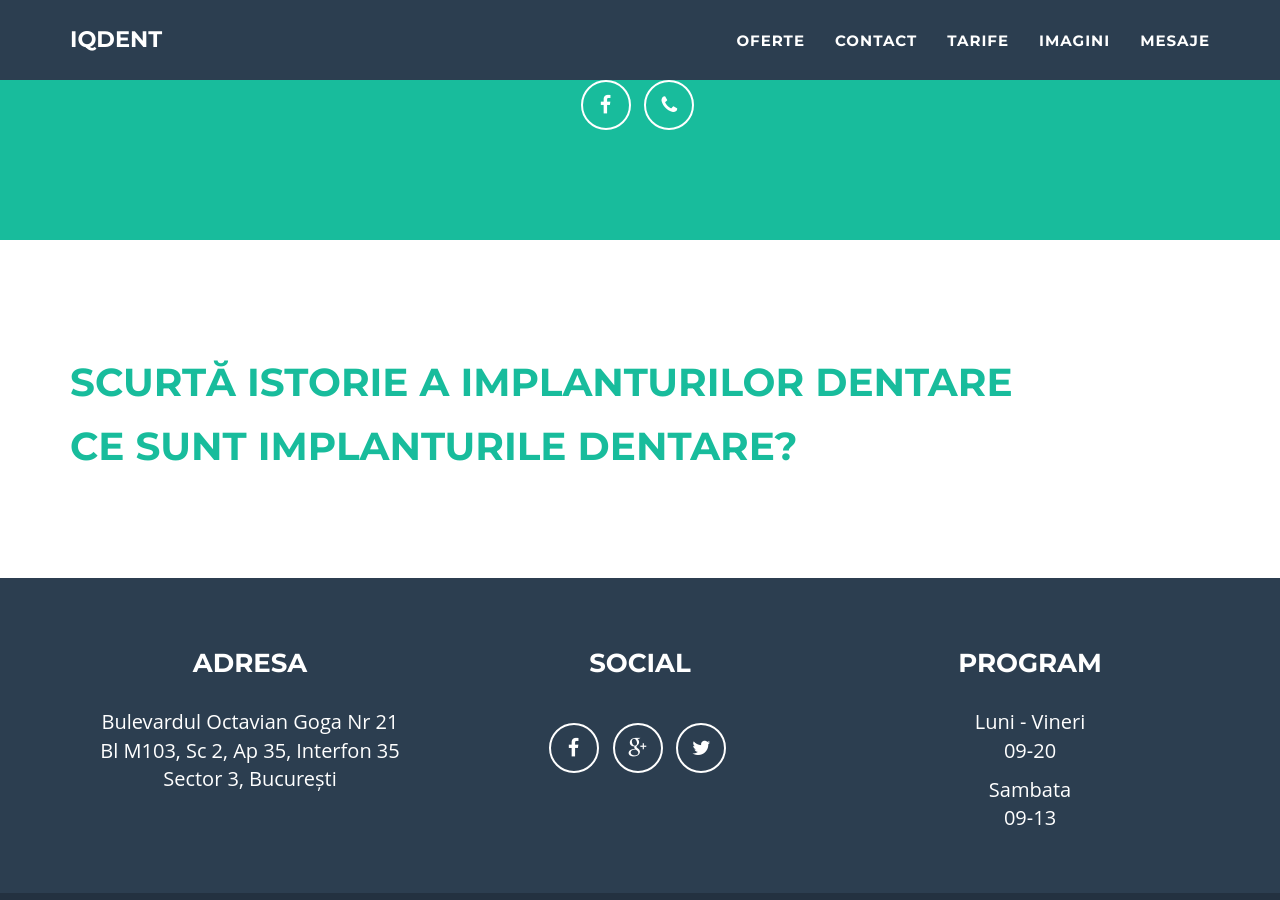
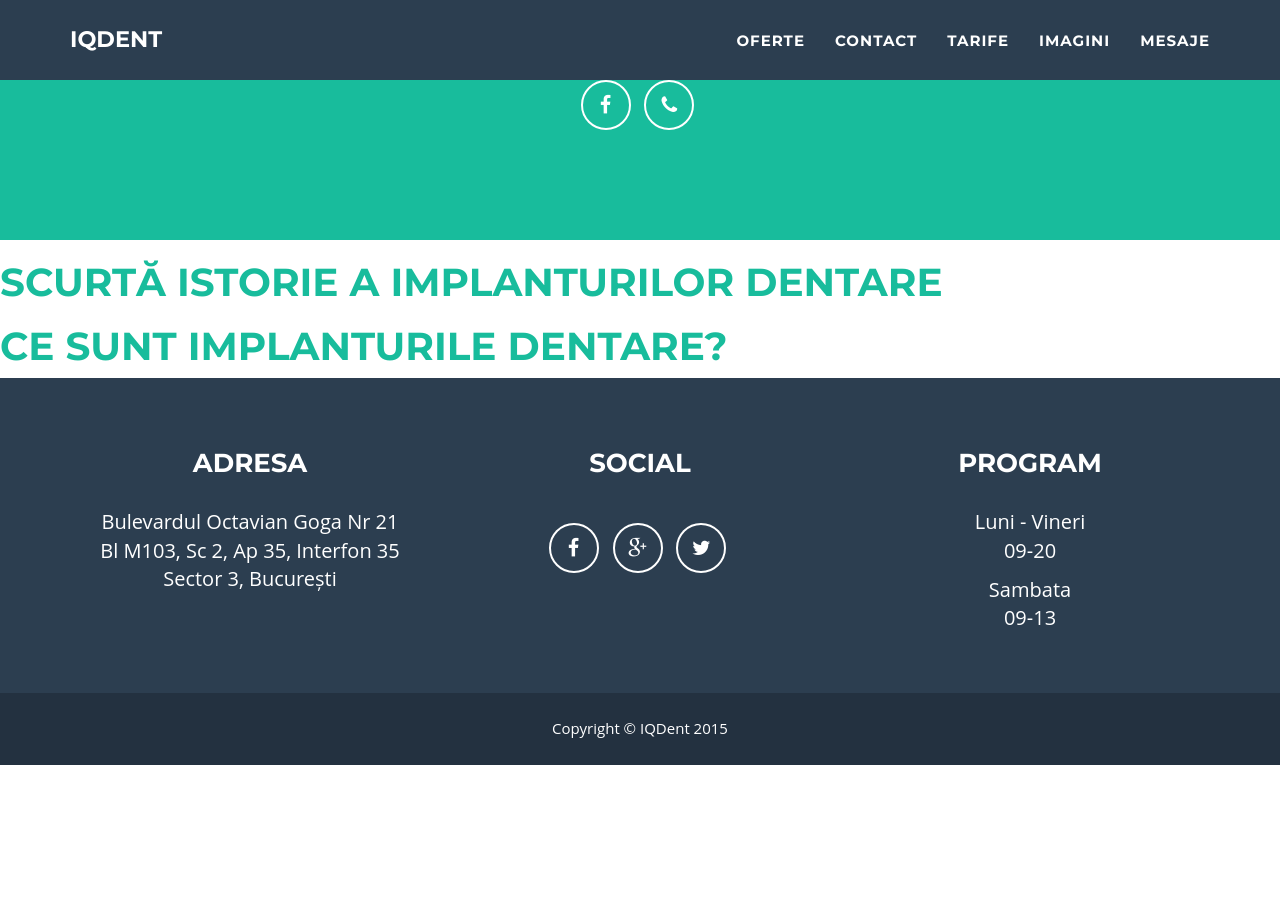
Before and after one commit to littledentgopo/offerdent, a Jekyll site: the page built from blog.html, in a window 1280 px wide and 900 px high, scrolled down 740 px. Built offline with Jekyll 4.4.1, drawn with Linux system fonts in a browser that asks for light colours; nearby versions of some CDN libraries; after the commit the page ends 1505 px from its top, so only the background shows below that.

Commit message:
Change detail layout

```diff
--- a/_includes/blog.html
+++ b/_includes/blog.html
@@ -1,7 +1,4 @@
-     <!-- About Section -->
-<section id="bloglist">
-    <div class="container">
-    {% for post in site.posts %}
+{% for post in site.posts %}
       <article class="post">
         <h1 class="post-title">
           <a href="{{ site.baseurl }}{{ post.url }}">
@@ -9,6 +6,4 @@
           </a>
         </h1>
       </article>
-    {% endfor %}
-    </div>
-</section>
+{% endfor %}
--- a/_layouts/main.html
+++ b/_layouts/main.html
@@ -29,7 +29,7 @@
     <link href="/css/main.css" rel="stylesheet">
 
     <!-- Custom Fonts -->
-    <link href="font-awesome-4.1.0/css/font-awesome.min.css" rel="stylesheet" type="text/css">
+    <link href="/font-awesome-4.1.0/css/font-awesome.min.css" rel="stylesheet" type="text/css">
     <link href="http://fonts.googleapis.com/css?family=Montserrat:400,700" rel="stylesheet" type="text/css">
     <link href="http://fonts.googleapis.com/css?family=Lato:400,700,400italic,700italic" rel="stylesheet" type="text/css">
 
```
Also changed, not shown: _includes/discount-main.html (+9 -0 lines).
